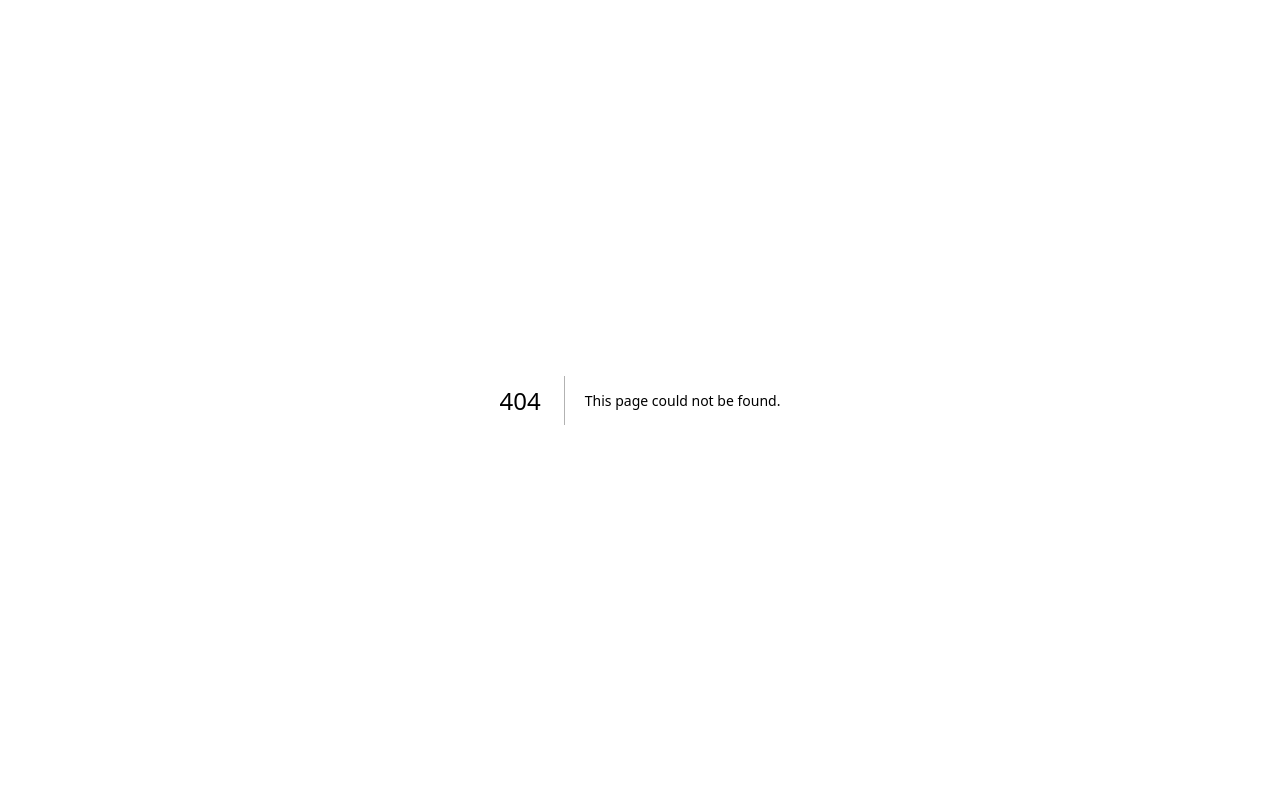
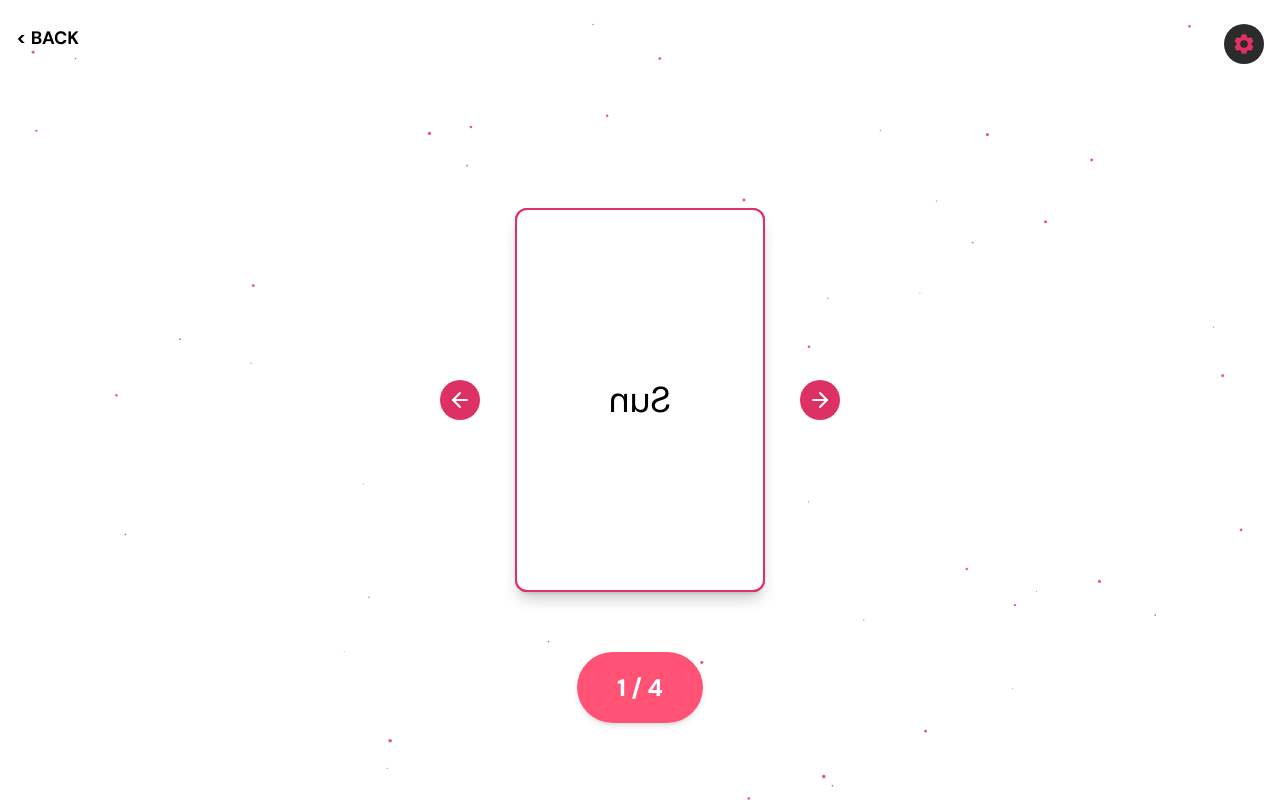
Before and after one commit to kahitoz-infra/kahitoz-japanese-app, a Next.js app: page /KanjiCards in a window 1280 px wide. Before the commit this address had no page. Built offline with nearby package versions, Linux system fonts and the light colour scheme.

Commit message:
Added the Kanji cards page

```diff
--- /dev/null
+++ b/app/KanjiCards/page.js
@@ -0,0 +1,204 @@
+"use client";
+import { useEffect, useRef, useState } from "react";
+import { ArrowLeft, ArrowRight } from "lucide-react";
+import { ChevronLeftIcon, Cog6ToothIcon } from "@heroicons/react/24/solid"; // HeroIcons imported
+import SettingsModal from "@/app/components/SettingsModal";
+import Link from "next/link";
+
+const dummyKanjiList = [
+  { kanji: "日", meaning: "Sun" },
+  { kanji: "月", meaning: "Moon" },
+  { kanji: "火", meaning: "Fire" },
+  { kanji: "水", meaning: "Water" },
+];
+
+const CherryBlossomSnowfall = ({ isDark }) => {
+  const canvasRef = useRef(null);
+  useEffect(() => {
+    const canvas = canvasRef.current;
+    const ctx = canvas.getContext("2d");
+    let width = window.innerWidth;
+    let height = window.innerHeight;
+    canvas.width = width;
+    canvas.height = height;
+
+    const particles = Array.from({ length: 50 }, () => ({
+      x: Math.random() * width,
+      y: Math.random() * height,
+      radius: Math.random() * 1.4 + 0.4,
+      speedY: 0.1 + Math.random() * 0.2,
+      swayAngle: Math.random() * 2 * Math.PI,
+      swaySpeed: 0.002 + Math.random() * 0.004,
+    }));
+
+    const draw = () => {
+      ctx.clearRect(0, 0, width, height);
+      const color = isDark ? "rgba(255, 102, 0, 0.8)" : "rgba(222, 49, 99, 0.8)";
+      particles.forEach((p) => {
+        p.swayAngle += p.swaySpeed;
+        p.x += Math.sin(p.swayAngle) * 0.2;
+        p.y += p.speedY;
+        if (p.y > height) {
+          p.y = 0;
+          p.x = Math.random() * width;
+        }
+        ctx.beginPath();
+        ctx.fillStyle = color;
+        ctx.arc(p.x, p.y, p.radius, 0, 2 * Math.PI);
+        ctx.fill();
+      });
+      requestAnimationFrame(draw);
+    };
+
+    draw();
+    const resize = () => {
+      width = window.innerWidth;
+      height = window.innerHeight;
+      canvas.width = width;
+      canvas.height = height;
+    };
+    window.addEventListener("resize", resize);
+    return () => window.removeEventListener("resize", resize);
+  }, [isDark]);
+
+  return <canvas ref={canvasRef} className="pointer-events-none fixed top-0 left-0 w-full h-full z-0" />;
+};
+
+export default function KanjiCardsPage() {
+  const [isDark, setIsDark] = useState(false);
+  const [isSettingsOpen, setIsSettingsOpen] = useState(false);
+  const [currentIndex, setCurrentIndex] = useState(0);
+  const [isFlipped, setIsFlipped] = useState(false);
+  const cardRef = useRef(null);
+  const touchStartX = useRef(0);
+
+  useEffect(() => {
+    const match = window.matchMedia("(prefers-color-scheme: dark)");
+    setIsDark(match.matches);
+    const update = (e) => setIsDark(e.matches);
+    match.addEventListener("change", update);
+    return () => match.removeEventListener("change", update);
+  }, []);
+
+  const currentKanji = dummyKanjiList[currentIndex];
+
+  const goNext = () => {
+    setCurrentIndex((prev) => (prev + 1) % dummyKanjiList.length);
+    setIsFlipped(false);
+  };
+
+  const goBack = () => {
+    setCurrentIndex((prev) => (prev - 1 + dummyKanjiList.length) % dummyKanjiList.length);
+    setIsFlipped(false);
+  };
+
+  const onTouchStart = (e) => (touchStartX.current = e.touches[0].clientX);
+  const onTouchEnd = (e) => {
+    const diff = e.changedTouches[0].clientX - touchStartX.current;
+    if (diff > 50) goBack();
+    else if (diff < -50) goNext();
+  };
+
+  const themeColor = isDark ? "#FF6600" : "#de3163";
+
+  return (
+    <div
+      className={`min-h-screen w-screen flex items-center justify-center ${
+        isDark ? "bg-[#292b2d] text-gray-200" : "bg-white text-black"
+      }`}
+    >
+      <CherryBlossomSnowfall isDark={isDark} />
+
+      {/* Top Bar */}
+      <div className="absolute top-4 mt-2 left-4 z-10 flex items-center gap-2">
+        <Link
+          href="/"
+          className="text-lg font-bold"
+          style={{ color: isDark ? "white" : "black" }} // Back button color
+          aria-label="Back"
+        >
+          &lt; BACK
+        </Link>
+      </div>
+
+      <div className="absolute top-4 mt-2 right-4 z-10">
+        <button
+          onClick={() => setIsSettingsOpen(true)}
+          className="p-2 rounded-full"
+          style={{ backgroundColor: isDark ? "white" : "#292b2d" }} // Settings circle fill color
+          aria-label="Settings"
+        >
+          <Cog6ToothIcon className={`h-6 w-6 ${isDark ? "text-[#000000]" : "text-[#de3163]"}`} />
+        </button>
+      </div>
+
+      {/* Card & Arrows */}
+      <div className="relative z-10 w-full max-w-[400px] flex items-center justify-center px-4">
+        {/* Left Arrow */}
+        <button
+          onClick={goBack}
+          className="absolute left-0 z-20 p-2 rounded-full text-white"
+          style={{ backgroundColor: themeColor }}
+          aria-label="Previous card"
+        >
+          <ArrowLeft />
+        </button>
+
+        {/* Card */}
+        <div
+          ref={cardRef}
+          onClick={() => setIsFlipped(!isFlipped)}
+          onTouchStart={onTouchStart}
+          onTouchEnd={onTouchEnd}
+          className="relative z-0 w-full max-w-[250px] h-[26rem] md:h-96 cursor-pointer [perspective:1000px]"
+        >
+          <div
+            className={`relative w-full h-full transition-transform duration-500 [transform-style:preserve-3d] ${
+              isFlipped ? "[transform:rotateY(180deg)]" : ""
+            }`}
+          >
+            {/* Front */}
+            <div
+              className="absolute w-full h-full backface-hidden flex flex-col justify-center items-center p-4 rounded-xl shadow-lg bg-white dark:bg-[#292b2d] text-black dark:text-gray-200"
+              style={{ border: `2px solid ${themeColor}` }}
+            >
+              <div className="text-[10rem] text-center">{currentKanji.kanji}</div>
+            </div>
+
+            {/* Back */}
+            <div
+              className="absolute w-full h-full [transform:rotateY(180deg)] backface-hidden flex flex-col justify-center items-center p-4 rounded-xl shadow-lg bg-white dark:bg-[#292b2d] text-black dark:text-gray-200"
+              style={{ border: `2px solid ${themeColor}` }}
+            >
+              <div className="text-4xl">{currentKanji.meaning}</div>
+            </div>
+          </div>
+        </div>
+
+        {/* Right Arrow */}
+        <button
+          onClick={goNext}
+          className="absolute right-0 z-20 p-2 rounded-full text-white"
+          style={{ backgroundColor: themeColor }}
+          aria-label="Next card"
+        >
+          <ArrowRight />
+        </button>
+      </div>
+
+      {/* Number Pill */}
+      <div className="absolute bottom-28 md:bottom-24 z-10">
+        <span
+          className={`px-10 py-5 rounded-full text-2xl font-extrabold shadow-md ${
+            isDark ? "bg-[#F66538] text-white" : "bg-[#FF5274] text-white"
+          }`}
+        >
+          {currentIndex + 1} / {dummyKanjiList.length}
+        </span>
+      </div>
+
+      {/* Settings Modal */}
+      <SettingsModal isOpen={isSettingsOpen} onClose={() => setIsSettingsOpen(false)} />
+    </div>
+  );
+}
```
